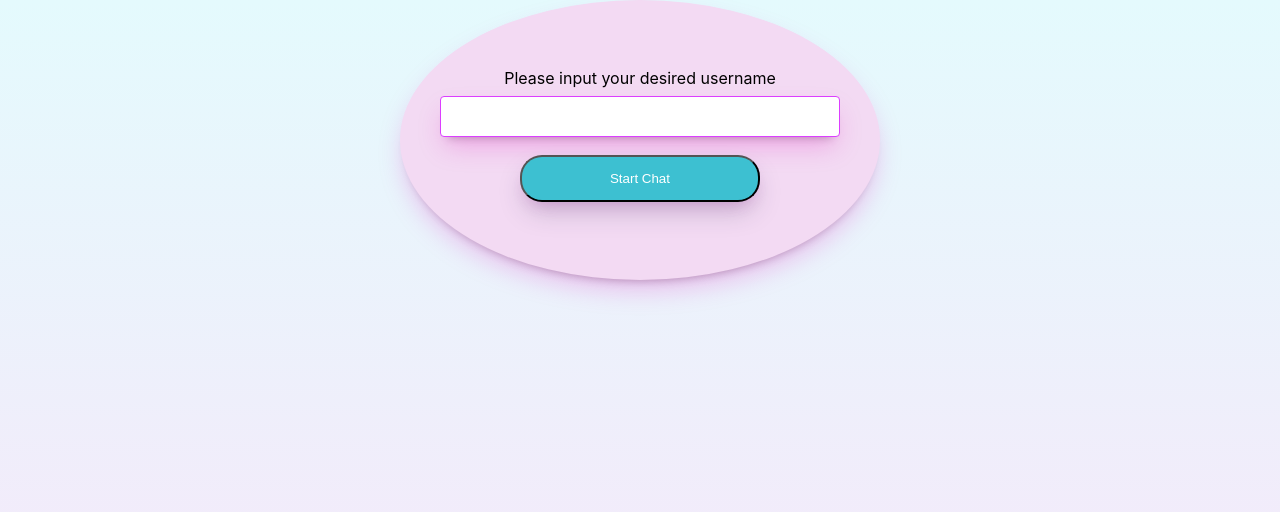
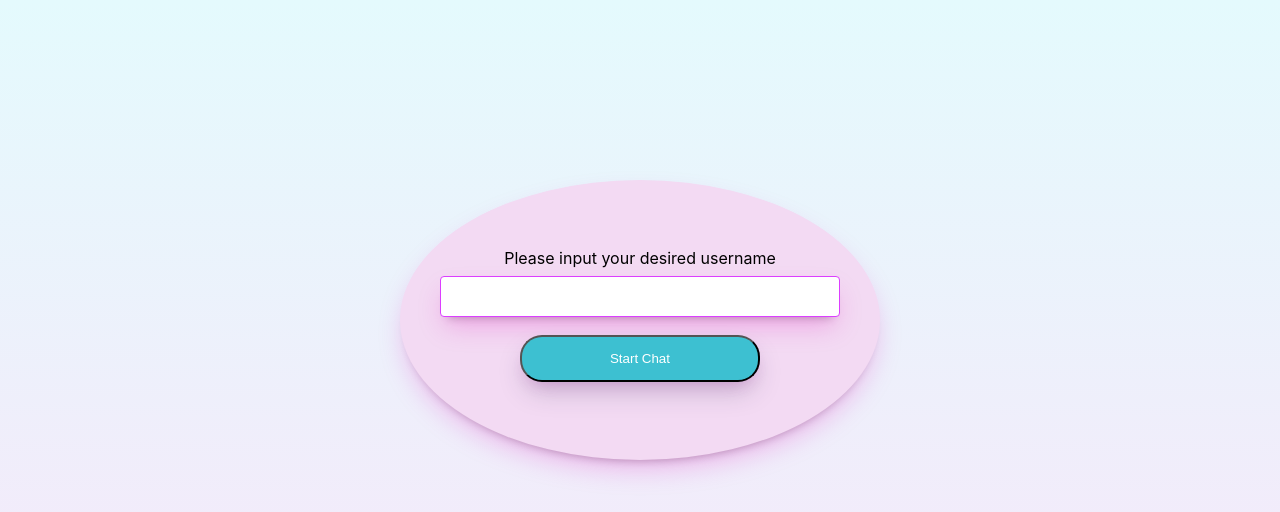
Before and after one commit to seppohyvarinen/chat_with_socketio, a React (Create React App) app in the folder frontend/: page / in a window 1280 px wide. Shown: the top 512 px of the page. Built offline with nearby package versions, Linux system fonts and the light colour scheme; no server answers.

Commit message:
Add: autoscroll when new message arrives

```diff
--- a/frontend/src/App.css
+++ b/frontend/src/App.css
@@ -2,9 +2,15 @@
   text-align: center;
   background-image: linear-gradient(0deg, #f9e4f9 0%, #e4fafd 100%);
   height: 100vh;
+  display: grid;
+  grid-template-rows: 80vh 20vh;
+  grid-template-areas:
+    "messagebox"
+    "mform";
 }
 
 .messagebox {
+  grid-area: messagebox;
   background-color: #f3daf3;
   background-image: linear-gradient(0deg, #f3aef3 0%, #50e5f8 100%);
   width: 600px;
@@ -15,6 +21,7 @@
     rgba(0, 0, 0, 0.3) 0px 8px 10px -8px;
   padding: 20px;
   border-radius: 10px;
+  overflow: scroll;
 }
 
 .message {
@@ -82,6 +89,7 @@
   background-color: #f3daf3;
   display: grid;
   place-items: center;
+  place-self: center;
   box-shadow: rgba(223, 5, 183, 0.25) 0px 13px 27px -5px,
     rgba(0, 0, 0, 0.3) 0px 8px 10px -8px;
 }
@@ -116,7 +124,7 @@ select {
 }
 
 .mForm {
-  margin: 20px;
+  grid-area: mform;
 }
 
 .mForm input {
--- a/frontend/src/MessageBox.js
+++ b/frontend/src/MessageBox.js
@@ -1,8 +1,17 @@
 import "./App.css";
 import React from "react";
 import moment from "moment";
+import { useRef, useEffect } from "react";
 
 const MessageBox = ({ messages, clientId }) => {
+  const latestMsg = useRef(null);
+
+  const scrollToBottom = () => {
+    latestMsg.current?.scrollIntoView({ behavior: "smooth" });
+  };
+  useEffect(() => {
+    scrollToBottom();
+  }, [messages]);
   return (
     <div className="messagebox">
       {messages.map(({ text, date, user, id }) => (
@@ -29,6 +38,7 @@ const MessageBox = ({ messages, clientId }) => {
           )}
         </div>
       ))}
+      <div ref={latestMsg} />
     </div>
   );
 };
```
